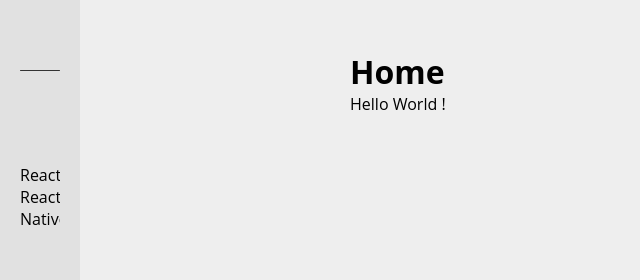
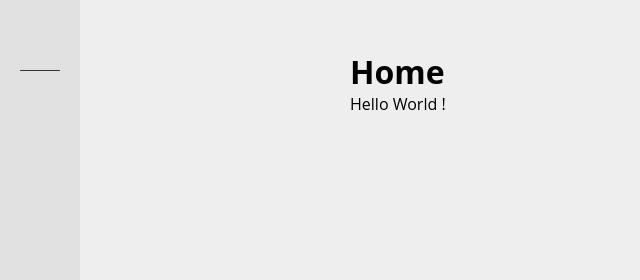
Before and after one commit to CEDRIC-code1982/portfolio, a React (Create React App) app: page / in a window 1280 px wide. Shown: the top 280 px of the page, without its empty margins (0-640 px from the left). Built offline with nearby package versions, Linux system fonts and the light colour scheme; the HTML template or start-up script is replaced by a standard one.

Commit message:
init develop

```diff
--- a/src/components/SideMenu.js
+++ b/src/components/SideMenu.js
@@ -65,10 +65,6 @@ const SideMenu = () => {
             <span>Projects</span>
           </div>
           </NavLink>
-              <ul>
-                <li className="sub-menu">React</li>
-                <li className="sub-menu">React Native</li>
-              </ul>
           <li>
           <NavLink
               className='cv'
```
